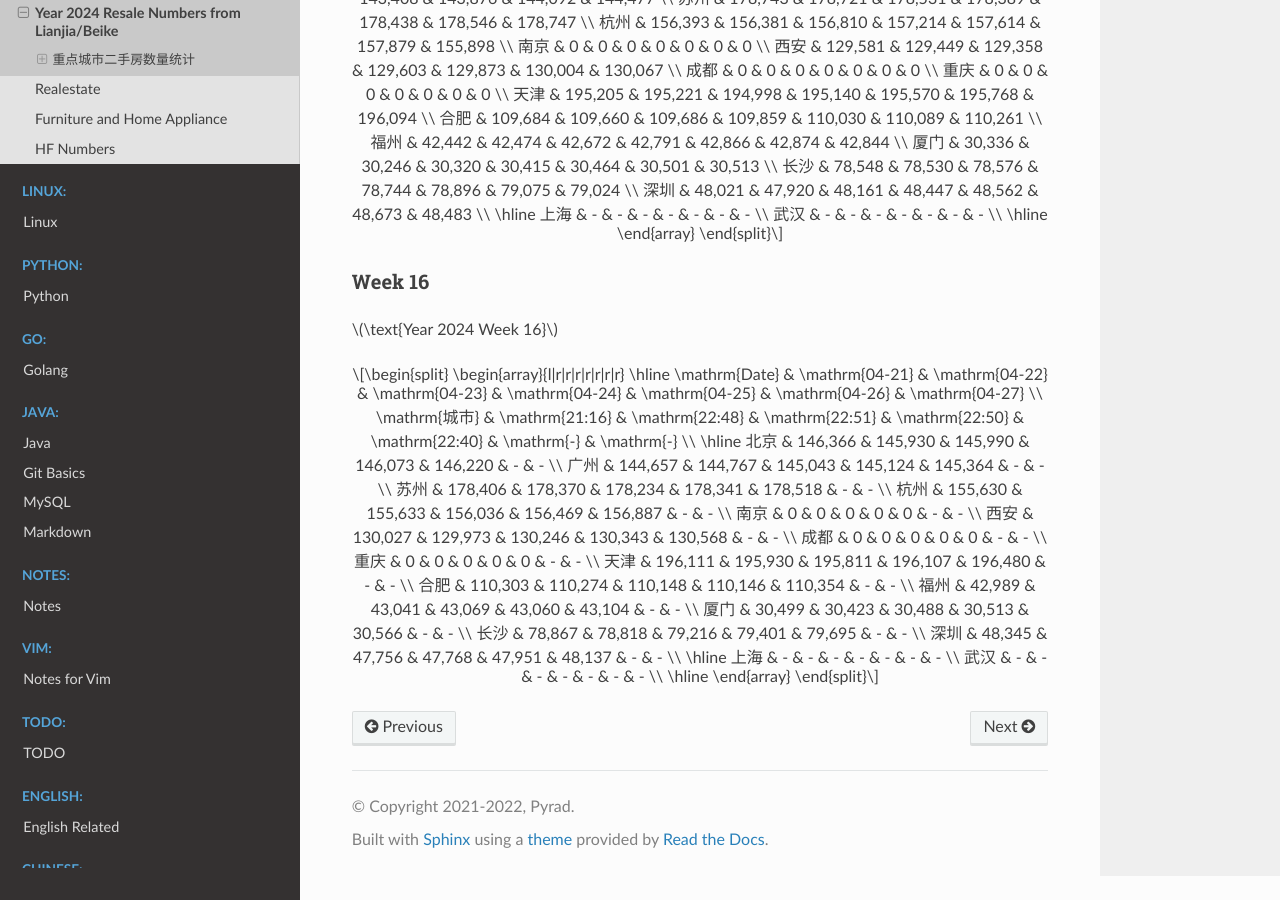
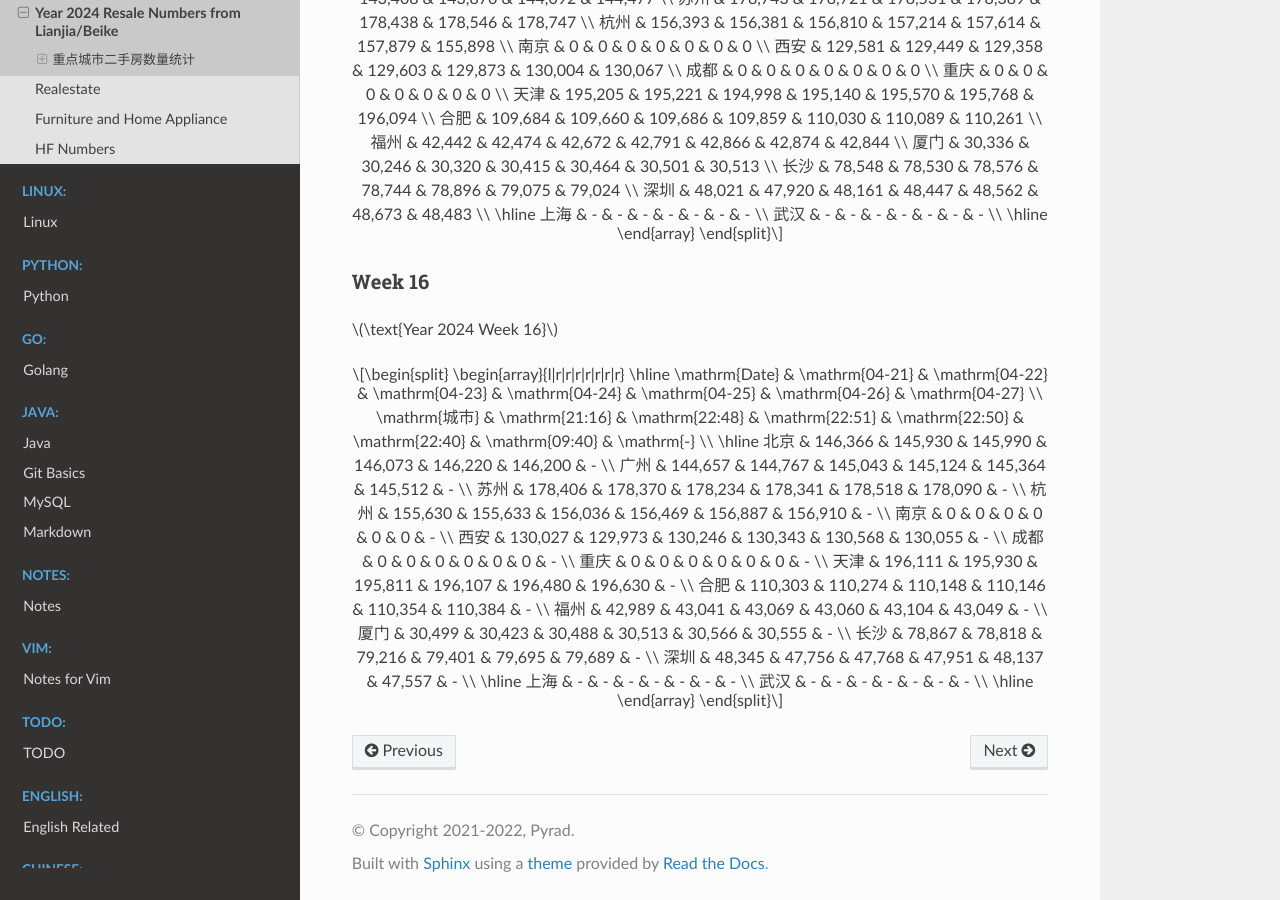
Before and after one commit to Pyrad/pyradnotes, a Sphinx documentation site: the page built from source/RealEstate/resalenumbers2024.md, in a window 1280 px wide and 900 px high, scrolled down 7961 px. Built offline with Sphinx 7.4.7 and the Read the Docs theme 2.0.0, drawn with Linux system fonts in a browser that asks for light colours; a script that is not in the unit is left out.

Commit message:
Realestate Update resale numbers 2024-04-26 09:40

```diff
--- a/source/RealEstate/resalenumbers2024.md
+++ b/source/RealEstate/resalenumbers2024.md
@@ -523,22 +523,22 @@ $$
 \begin{array}{l|r|r|r|r|r|r|r}
 \hline
 \mathrm{Date} & \mathrm{04-21} & \mathrm{04-22} & \mathrm{04-23} & \mathrm{04-24} & \mathrm{04-25} & \mathrm{04-26} & \mathrm{04-27} \\
-\mathrm{城市} & \mathrm{21:16} & \mathrm{22:48} & \mathrm{22:51} & \mathrm{22:50} & \mathrm{22:40} & \mathrm{-} & \mathrm{-} \\
+\mathrm{城市} & \mathrm{21:16} & \mathrm{22:48} & \mathrm{22:51} & \mathrm{22:50} & \mathrm{22:40} & \mathrm{09:40} & \mathrm{-} \\
 \hline
-北京 & 146,366 & 145,930 & 145,990 & 146,073 & 146,220 & - & - \\
-广州 & 144,657 & 144,767 & 145,043 & 145,124 & 145,364 & - & - \\
-苏州 & 178,406 & 178,370 & 178,234 & 178,341 & 178,518 & - & - \\
-杭州 & 155,630 & 155,633 & 156,036 & 156,469 & 156,887 & - & - \\
-南京 & 0 & 0 & 0 & 0 & 0 & - & - \\
-西安 & 130,027 & 129,973 & 130,246 & 130,343 & 130,568 & - & - \\
-成都 & 0 & 0 & 0 & 0 & 0 & - & - \\
-重庆 & 0 & 0 & 0 & 0 & 0 & - & - \\
-天津 & 196,111 & 195,930 & 195,811 & 196,107 & 196,480 & - & - \\
-合肥 & 110,303 & 110,274 & 110,148 & 110,146 & 110,354 & - & - \\
-福州 & 42,989 & 43,041 & 43,069 & 43,060 & 43,104 & - & - \\
-厦门 & 30,499 & 30,423 & 30,488 & 30,513 & 30,566 & - & - \\
-长沙 & 78,867 & 78,818 & 79,216 & 79,401 & 79,695 & - & - \\
-深圳 & 48,345 & 47,756 & 47,768 & 47,951 & 48,137 & - & - \\
+北京 & 146,366 & 145,930 & 145,990 & 146,073 & 146,220 & 146,200 & - \\
+广州 & 144,657 & 144,767 & 145,043 & 145,124 & 145,364 & 145,512 & - \\
+苏州 & 178,406 & 178,370 & 178,234 & 178,341 & 178,518 & 178,090 & - \\
+杭州 & 155,630 & 155,633 & 156,036 & 156,469 & 156,887 & 156,910 & - \\
+南京 & 0 & 0 & 0 & 0 & 0 & 0 & - \\
+西安 & 130,027 & 129,973 & 130,246 & 130,343 & 130,568 & 130,055 & - \\
+成都 & 0 & 0 & 0 & 0 & 0 & 0 & - \\
+重庆 & 0 & 0 & 0 & 0 & 0 & 0 & - \\
+天津 & 196,111 & 195,930 & 195,811 & 196,107 & 196,480 & 196,630 & - \\
+合肥 & 110,303 & 110,274 & 110,148 & 110,146 & 110,354 & 110,384 & - \\
+福州 & 42,989 & 43,041 & 43,069 & 43,060 & 43,104 & 43,049 & - \\
+厦门 & 30,499 & 30,423 & 30,488 & 30,513 & 30,566 & 30,555 & - \\
+长沙 & 78,867 & 78,818 & 79,216 & 79,401 & 79,695 & 79,689 & - \\
+深圳 & 48,345 & 47,756 & 47,768 & 47,951 & 48,137 & 47,557 & - \\
 \hline
 上海 & - & - & - & - & - & - & - \\
 武汉 & - & - & - & - & - & - & - \\
```
Also changed, not shown: 1 other file.
